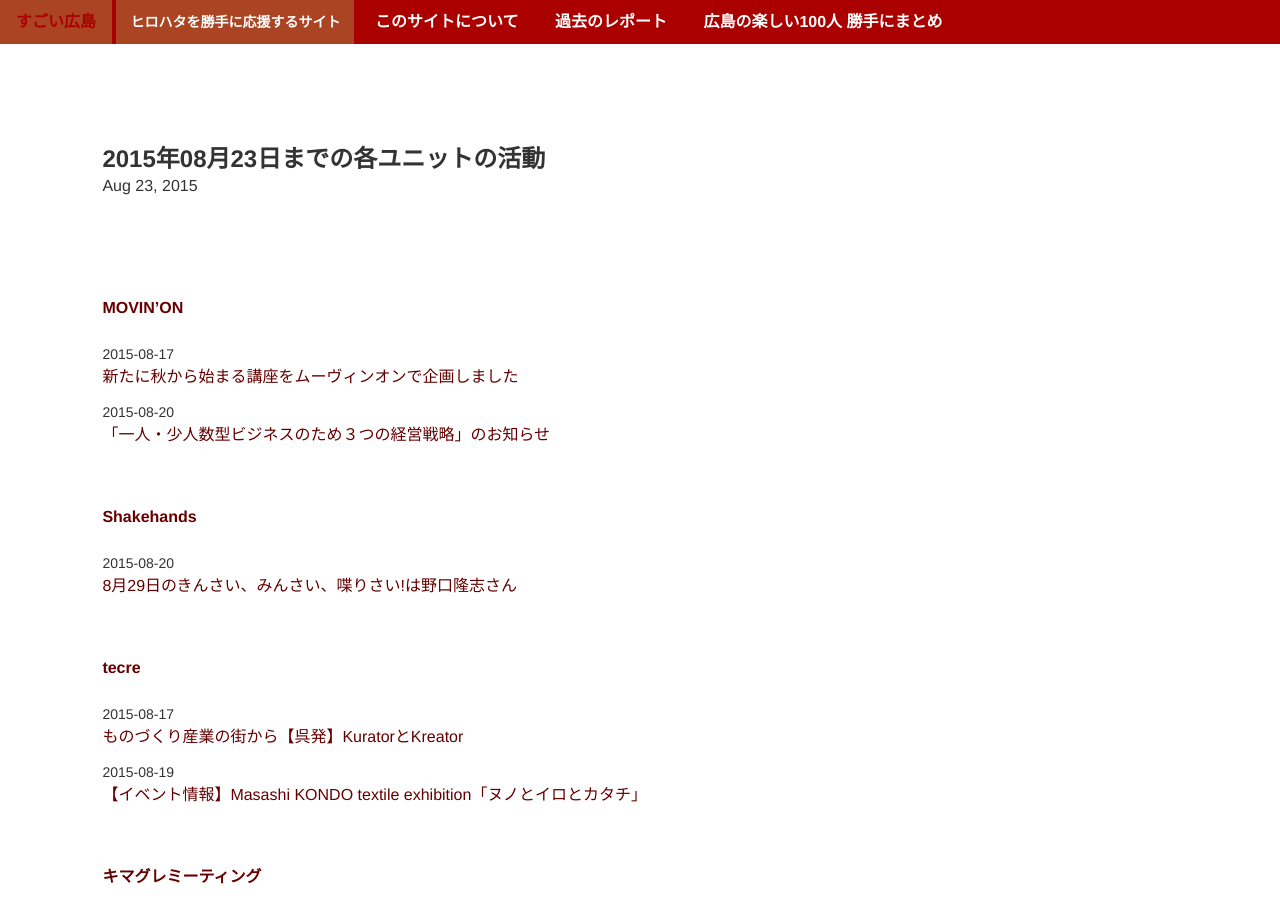
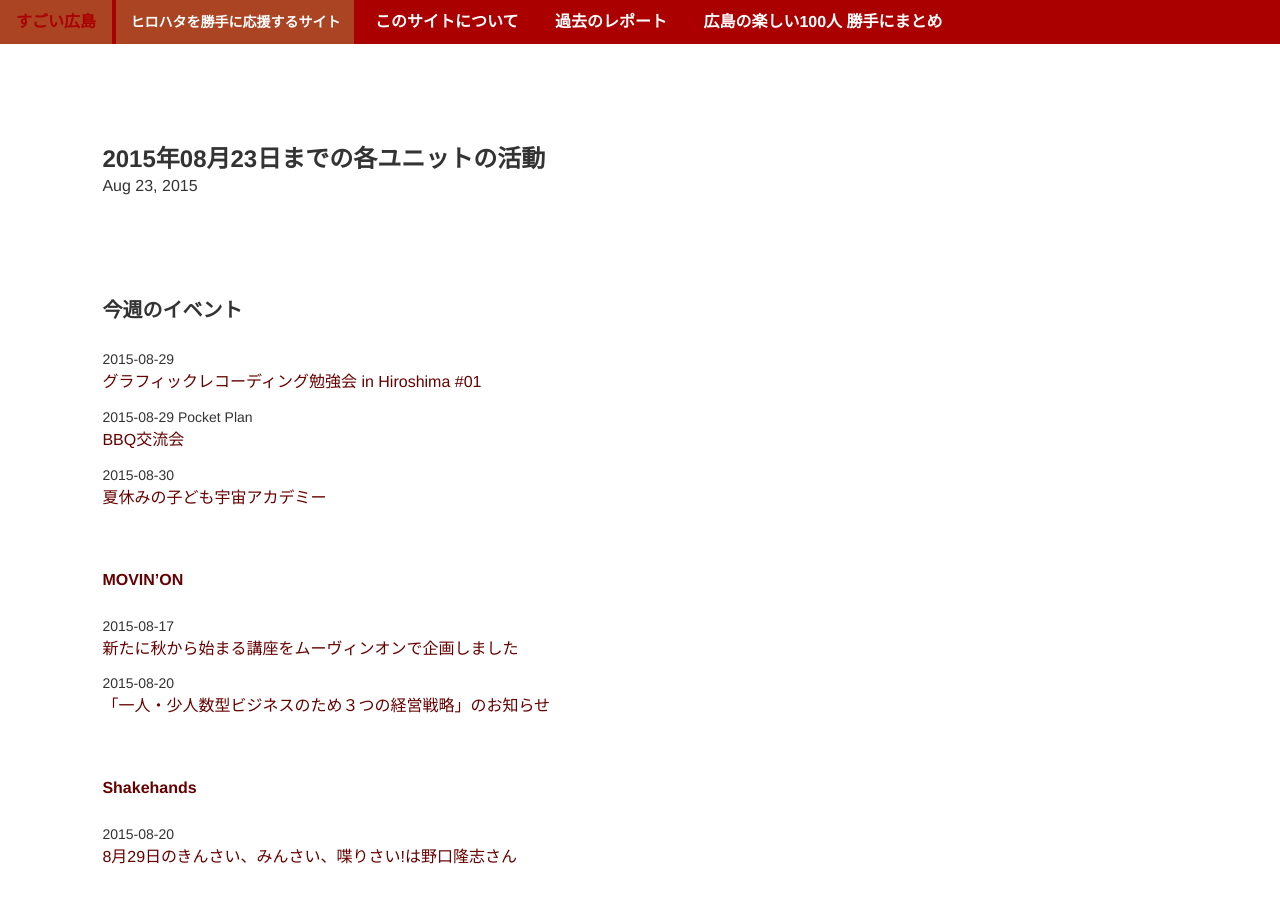
Before and after one commit to great-h/hirohata, a Jekyll site: the page built from _posts/2015-08-23-report.markdown, in a window 1280 px wide and 900 px high. Built offline with Jekyll 4.4.1, drawn with Linux system fonts in a browser that asks for light colours.

Commit message:
イベント情報追加

```diff
--- a/_posts/2015-08-23-report.markdown
+++ b/_posts/2015-08-23-report.markdown
@@ -3,6 +3,12 @@ layout: post
 title:  "2015年08月23日までの各ユニットの活動"
 date:   2015-08-23 00:00:00
 ---
+
+# 今週のイベント
+
+* 2015-08-29 [グラフィックレコーディング勉強会 in Hiroshima #01](http://grareko-hiroshima.peatix.com/)
+* 2015-08-29 Pocket Plan [BBQ交流会](https://www.facebook.com/events/1664826747082527/)
+* 2015-08-30 [夏休みの子ども宇宙アカデミー](http://kodomo-career.com/info/event/685.html)
 
 
 # [MOVIN'ON](http://coworking-hiroshima.com/)
```
Also changed, not shown: _stock.md (deleted, +0 -2 lines).
